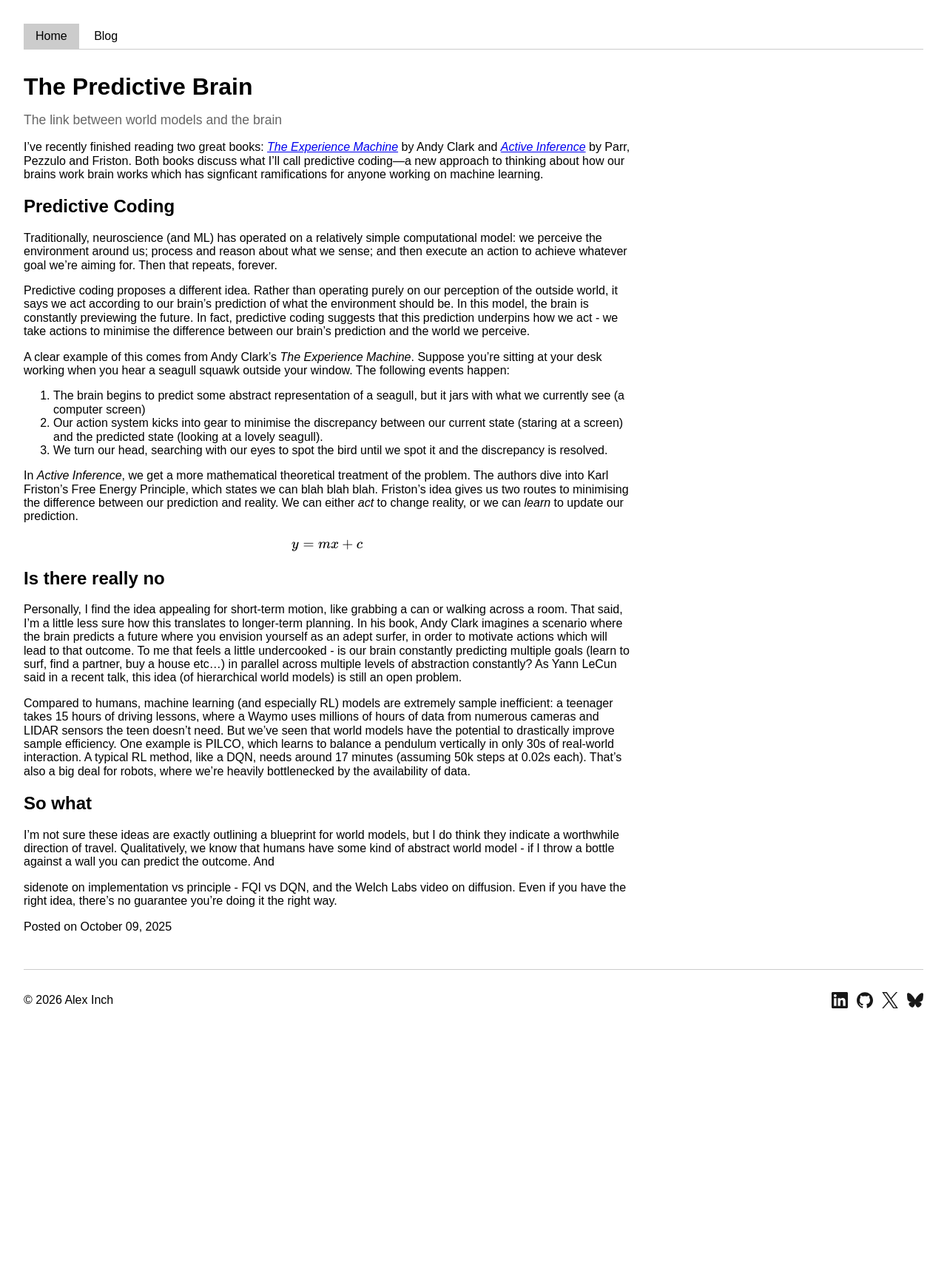
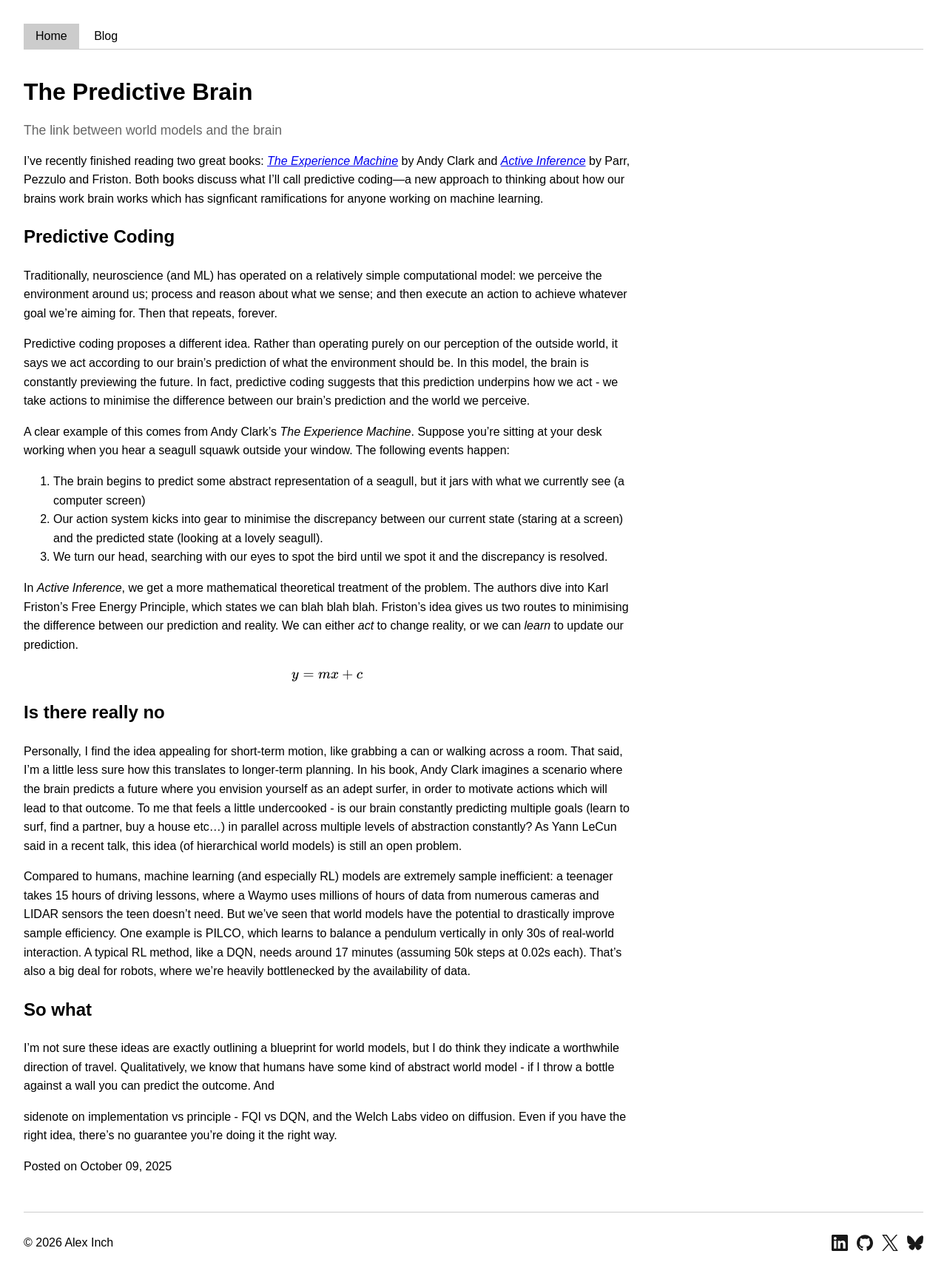
Before and after one commit to foty-hub/foty-hub.github.io, a Jekyll site: the page built from _posts/2025-10-09-predictive_brain.md, in a window 1280 px wide. Shown: the whole page at 74% size. Built offline with Jekyll 4.4.1, drawn with Linux system fonts in a browser that asks for light colours; before the commit the page ends 1409 px from its top, so only the background shows below that.

Commit message:
Tighten up inline maths to prevent weird linespacing issues

```diff
--- a/_includes/math.html
+++ b/_includes/math.html
@@ -1,5 +1,11 @@
 <!-- KaTeX CSS -->
 <link rel="stylesheet" href="https://cdn.jsdelivr.net/npm/katex@0.16.11/dist/katex.min.css">
+<style>
+  .katex { font-size: 1em; line-height: 1; }
+  .katex-display > .katex { font-size: 1.21em; line-height: 1.2; }
+  .katex .base { vertical-align: baseline; }
+  p .katex-display { margin: 0.9em 0; }
+</style>
 
 <!-- KaTeX core and auto-render -->
 <script defer src="https://cdn.jsdelivr.net/npm/katex@0.16.11/dist/katex.min.js"></script>
--- a/_layouts/default.html
+++ b/_layouts/default.html
@@ -11,6 +11,16 @@
   <link rel="stylesheet" href="https://cdnjs.cloudflare.com/ajax/libs/normalize/8.0.1/normalize.min.css">
   <style>
     body { font-family: Arial, sans-serif; margin: 2rem; }
+    /* Balanced prose rhythm with better inline-math behavior. */
+    article,
+    article p,
+    article li {
+      line-height: 1.6;
+    }
+    article ul,
+    article ol {
+      line-height: 1.6;
+    }
     header { margin-bottom: 2rem; }
     .tab { overflow: hidden; border-bottom: 1px solid #ccc; }
     .tablinks { background-color: inherit; border: none; outline: none; cursor: pointer; padding: 0.5rem 1rem; transition: 0.3s; display: inline-block; text-decoration: none; color: inherit; }
```
